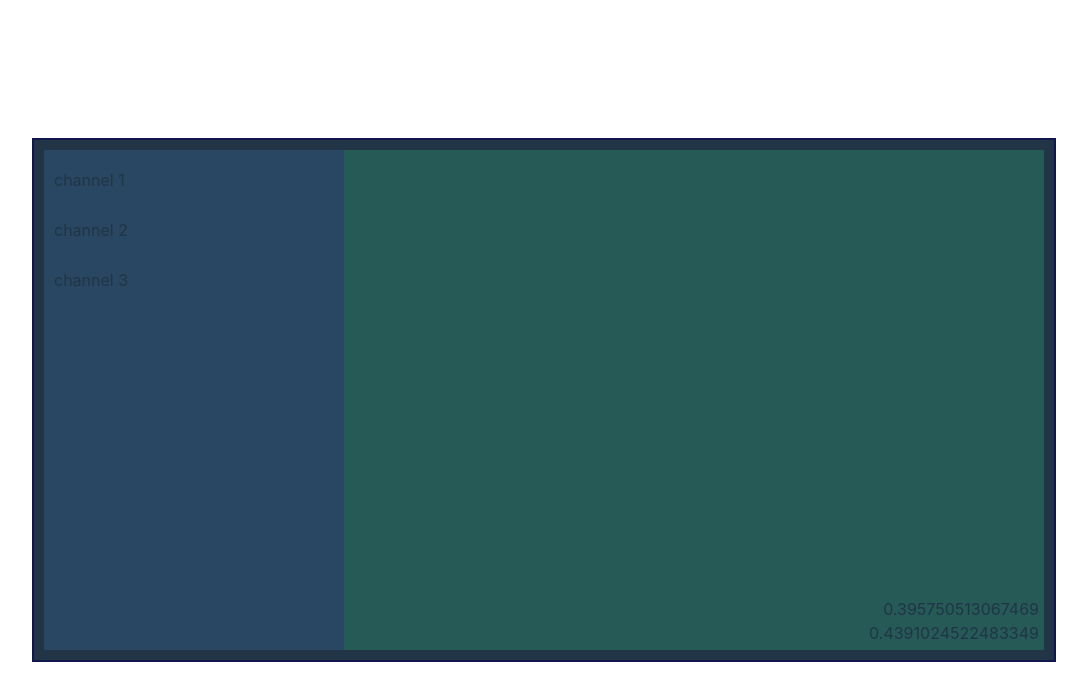
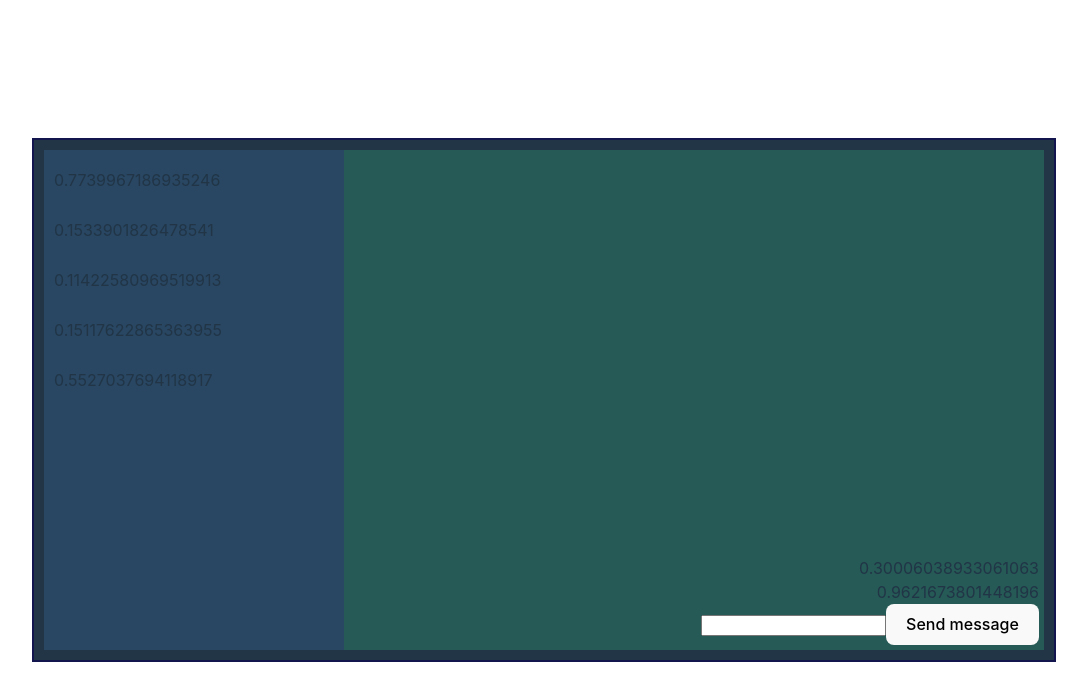
Before and after one commit to rimbark/vue_websocket_chat, a Vue app: page / in a window 1280 px wide. Shown: the top 700 px of the page, without its empty margins (96-1183 px from the left). Built offline with nearby package versions, Linux system fonts and the light colour scheme.

Commit message:
переключение по каналам, отправка сообщений

```diff
--- a/src/App.vue
+++ b/src/App.vue
@@ -1,6 +1,7 @@
 <script lang="ts" setup>
-import ChannelsList from "./components/ChannelsList.vue";
-import MessageList from "./components/MessageList.vue";
+import ChannelsList from "./components/ChannelsList.vue"
+import MessageList from "./components/MessageList.vue"
+import SendingMessage from "./components/SendingMessage.vue"
 </script>
 
 <template>
@@ -10,6 +11,7 @@ import MessageList from "./components/MessageList.vue";
     </div>
     <div class="messageContainer">
       <MessageList />
+      <SendingMessage />
     </div>
   </div>
 </template>
--- a/src/components/ChannelsList.vue
+++ b/src/components/ChannelsList.vue
@@ -1,17 +1,24 @@
 <script lang="ts" setup="">
+import {useChannelsService} from "../modules/channelsService.ts"
 
+const {channels} = useChannelsService()
+const setActive = (id: number) => {
+  channels.forEach(ch => {
+    ch.id === id ? ch.checked = true : ch.checked = false
+  })
+}
 </script>
 
 <template>
   <div class="container">
-    <div class="container_item">
-      channel 1
-    </div>
-    <div class="container_item">
-      channel 2
-    </div>
-    <div class="container_item">
-      channel 3
+    <div
+      v-for="channel in channels"
+      :key="channel.id"
+      class="container_item"
+      :class="{active: channel.checked}"
+      @click="setActive(channel.id)"
+    >
+      {{ channel.title }}
     </div>
   </div>
 </template>
@@ -38,10 +45,17 @@
   padding: 5px;
 
   cursor: pointer;
+
 }
 
-.container_item:hover {
+.container_item:not(.active):hover {
+  background-color: rgba(84, 127, 165, 0.18);
+  color: white;
+}
+
+.active {
   background-color: #547fa5;
+  color: white;
 }
 
 li {
--- /dev/null
+++ b/src/components/SendingMessage.vue
@@ -0,0 +1,27 @@
+<script lang="ts" setup="">
+import {ref} from "vue"
+import {useMessageService} from "../modules/messageService.ts"
+
+const {addMessage} = useMessageService()
+const text = ref('')
+const senMessage = () => {
+  addMessage(text.value)
+  text.value = ''
+}
+</script>
+
+<template>
+  <div>
+    <input
+      v-model="text"
+      type="text"
+    >
+    <button @click="senMessage">
+      Send message
+    </button>
+  </div>
+</template>
+
+<style scoped>
+
+</style>
--- /dev/null
+++ b/src/modules/channelsService.ts
@@ -0,0 +1,20 @@
+import {defineStore} from "pinia"
+import {IChannel} from "../types/channels.types.ts"
+import {ref} from "vue"
+
+let id = 0
+
+function createChannel(): IChannel {
+  return {
+    id: ++id,
+    title: Math.random().toString(),
+    checked: false
+  }
+}
+
+export const useChannelsService = defineStore('channel', () => {
+  const channels = ref<IChannel[]>(Array.from({length: 5}, createChannel))
+  return {
+    channels
+  }
+})
--- a/src/modules/messageService.ts
+++ b/src/modules/messageService.ts
@@ -1,14 +1,15 @@
-import {defineStore} from "pinia";
-import {IMessage} from "../types/messages.types.ts";
-import {ref} from "vue";
+import {defineStore} from "pinia"
+import {IMessage} from "../types/messages.types.ts"
+import {ref} from "vue"
 
 let id = 0
 
-function createMessage(): IMessage {
+function createMessage(inputText: string = Math.random().toString()): IMessage {
+  const text = ref(inputText)
   return {
     id: ++id,
     userId: Math.random(),
-    title: Math.random().toString(),
+    title: text.value,
     completed: false
   }
 }
@@ -16,9 +17,9 @@ function createMessage(): IMessage {
 export const useMessageService = defineStore('chat', () => {
   const messages = ref<IMessage[]>(Array.from({length: 2}, createMessage))
 
-  async function addMessage() {
+  async function addMessage(text: string) {
     await new Promise(resolve => setTimeout(resolve, 1000))
-    messages.value.push(createMessage())
+    messages.value.push(createMessage(text))
   }
 
   return {
--- /dev/null
+++ b/src/types/channels.types.ts
@@ -0,0 +1,5 @@
+export interface IChannel {
+  id: number
+  title: string
+  checked: boolean
+}
```
Also changed, not shown: .eslintrc.cjs.
